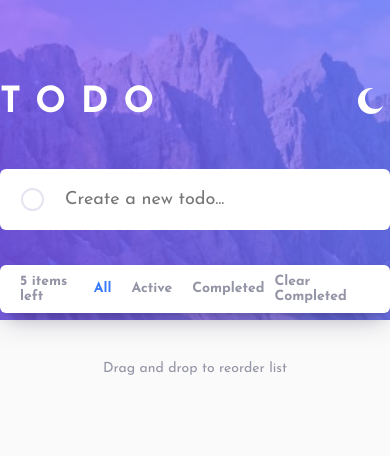
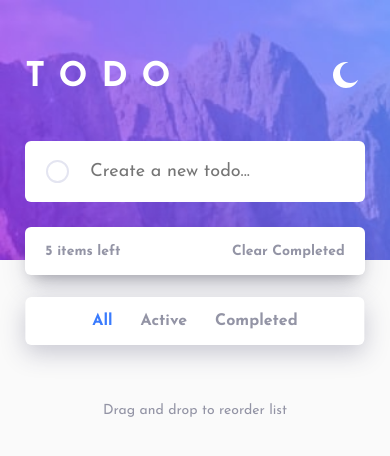
Before and after one commit to dngtnv/frontendmentor-challenges, a React (Create React App) app in the folder todo-app-redux/: page / in a window 390 px wide. Shown: the top 456 px of the page. Built offline with nearby package versions, Linux system fonts and the light colour scheme.

Commit message:
Fix responsive for mobile views

```diff
--- a/todo-app-redux/src/App.js
+++ b/todo-app-redux/src/App.js
@@ -13,7 +13,6 @@ function App() {
     const storagedTodoList = localStorage.getItem('TODO_LIST');
     if (storagedTodoList) {
       setTodoList(JSON.parse(storagedTodoList));
-      console.log(storagedTodoList);
     }
   }, []);
   useEffect(() => {
@@ -70,7 +69,7 @@ function App() {
             <h1>TODO</h1>
           </div>
           <div className="theme">
-            <button className="switch-theme" onClick={() => switchTheme()}>
+            <button className="switch-theme" onClick={switchTheme}>
               {theme === 'light' ? <img src={moonIcon} alt="moon" /> : <img src={sunIcon} alt="sun" />}
             </button>
           </div>
--- a/todo-app-redux/src/assets/styles/_global.scss
+++ b/todo-app-redux/src/assets/styles/_global.scss
@@ -84,24 +84,32 @@ body {
 .container {
   .cover-image {
     position: absolute;
-    height: 320px;
+    height: 310px;
     width: 100%;
     z-index: -1;
+    @media (max-width: 26em) {
+      height: 260px;
+    }
   }
   .cover-image[cover-theme='dark'] {
-    background: url('../images/bg-desktop-dark.jpg') no-repeat;
-    background-position: center top;
-    background-size: cover;
+    background: url('../images/bg-desktop-dark.jpg') no-repeat center / cover;
+    @media (max-width: 26em) {
+      background: url('../images/bg-mobile-dark.jpg') no-repeat left / cover;
+    }
   }
   .cover-image[cover-theme='light'] {
-    background: url('../images/bg-desktop-light.jpg') no-repeat;
-    background-position: center top;
-    background-size: cover;
+    background: url('../images/bg-desktop-light.jpg') no-repeat center/cover;
+    @media (max-width: 26em) {
+      background: url('../images/bg-mobile-light.jpg') no-repeat left/cover;
+    }
   }
   .main {
-    max-width: 36rem;
+    width: min(87%, 36rem);
     margin: 0 auto;
     padding-top: 3.8rem;
+    @media (max-width: 26em) {
+      padding-top: 2.3rem;
+    }
     .header {
       display: flex;
       align-items: center;
@@ -110,6 +118,10 @@ body {
         color: hsl(0, 0%, 100%);
         h1 {
           letter-spacing: 15px;
+          @media (max-width: 26em) {
+            font-size: 34px;
+            letter-spacing: 14px;
+          }
         }
       }
       .theme {
@@ -164,6 +176,9 @@ body {
       font-size: 14px;
       text-align: center;
       margin-top: 3rem;
+      @media (max-width: 26em) {
+        margin-top: 8rem;
+      }
     }
   }
 }
--- a/todo-app-redux/src/components/TodoList/Info/index.scss
+++ b/todo-app-redux/src/components/TodoList/Info/index.scss
@@ -9,14 +9,35 @@
   align-items: center;
   padding: 0 20px;
   height: 3rem;
+  @media (max-width: 26em) {
+    position: relative;
+  }
   .items-left {
     cursor: default;
   }
   .items-filters {
+    @media (max-width: 26em) {
+      position: absolute;
+      top: 70px;
+      width: 100%;
+      height: 100%;
+      left: 50%;
+      transform: translate(-50%);
+      background-color: var(--form-bg);
+      border-radius: 6px;
+      display: flex;
+      justify-content: center;
+      align-items: center;
+      box-shadow: rgb(50 50 93 / 25%) 0px 8px 24px;
+    }
     span {
       padding: 0 10px;
       cursor: pointer;
       transition: all 0.4s ease;
+      @media (max-width: 26em) {
+        padding: 0 14px;
+        font-size: 16px;
+      }
       &:hover:not(.active) {
         color: var(--text-hover);
       }
--- a/todo-app-redux/src/components/TodoList/Todo/index.scss
+++ b/todo-app-redux/src/components/TodoList/Todo/index.scss
@@ -49,7 +49,7 @@
     .todo-text {
       display: flex;
       align-items: center;
-      flex-grow: 1;
+      flex: 1;
       color: var(--text);
       font-family: 'Josefin Sans', sans-serif;
       &:hover {
@@ -79,6 +79,9 @@
       width: 60px;
       visibility: hidden;
       cursor: pointer;
+      @media (max-width: 26em) {
+        visibility: visible;
+      }
     }
     &:hover {
       .remove-todo {
--- a/todo-app-redux/src/components/TodoList/index.js
+++ b/todo-app-redux/src/components/TodoList/index.js
@@ -1,6 +1,6 @@
 import React from 'react';
 import './index.scss';
-import ItemInfo from './Info/index';
+import Info from './Info';
 import Todo from './Todo';
 
 export default function index({ todoList, onCheckTodo, onRemoveTodo }) {
@@ -11,7 +11,7 @@ export default function index({ todoList, onCheckTodo, onRemoveTodo }) {
           <Todo key={todo.id} todo={todo} onCheckTodo={onCheckTodo} onRemoveTodo={onRemoveTodo} />
         ))}
       </div>
-      <ItemInfo />
+      <Info />
     </div>
   );
 }
--- a/todo-app-redux/src/components/TodoList/index.scss
+++ b/todo-app-redux/src/components/TodoList/index.scss
@@ -1,9 +1,9 @@
 @use '../../assets/styles/variables' as *;
 
 .todo-items-wrapper {
-  margin-top: 35px;
+  margin-top: 25px;
   background-color: var(--form-bg);
   border-radius: 6px;
-  overflow: hidden;
+  // overflow: hidden;
   box-shadow: rgba(50, 50, 93, 0.25) 0px 13px 27px -5px, rgba(0, 0, 0, 0.3) 0px 8px 16px -8px;
 }
```
